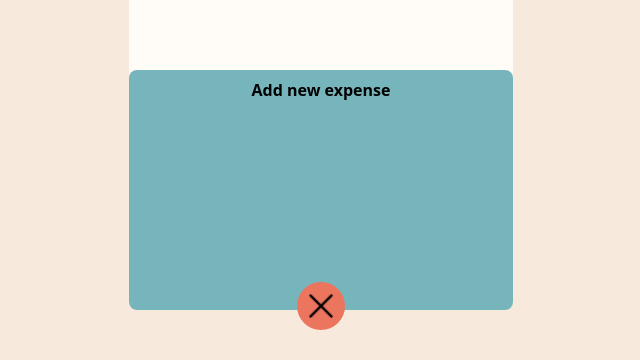
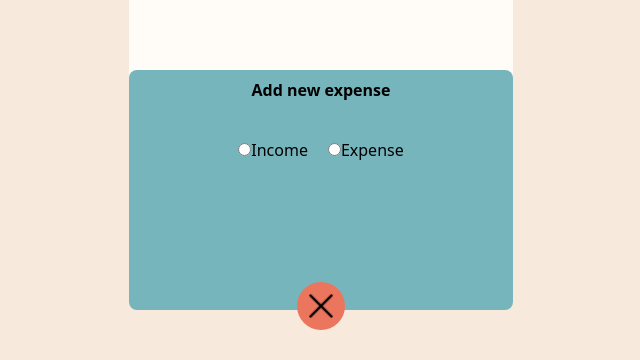
Before and after one commit to jmartinpizarro/expense-tracker, a React (Vite) app: page / in a window 1280 px wide. Both pictures are taken after a click on the element 640 px from the left and 696 px from the top of the page. Shown: the part 390-750 px from the top of the page, without its empty margins (319-959 px from the left). Built offline with nearby package versions, Linux system fonts and the light colour scheme.

Commit message:
Not ideal but maybe a possible solution.

```diff
--- a/src/AccountingTable.jsx
+++ b/src/AccountingTable.jsx
@@ -3,9 +3,11 @@ import { useState } from "react"
 export default function AccountingTable(){
     const [isRotated, setIsRotated] = useState(false);
 
+
     const handleClick = () => {
       setIsRotated(!isRotated);
     };
+
 
     return(
     <div className="h-3/5 bg-white rounded-2xl flex flex-col relative">
@@ -27,9 +29,20 @@ export default function AccountingTable(){
           </div>
         </div>
 
-        <div className={`flex bg-paleBlue absolute bottom-0 w-full h-2/4 rounded-lg transition duration-400 ${isRotated ? 'opacity-100' : 'opacity-0'}`}>
-          <h2 className="text-center mx-auto my-2 font-semibold h-5">Add new expense</h2>
-        </div>
+        <section className={`flex flex-col gap-10 bg-paleBlue absolute bottom-0 w-full h-2/4 rounded-lg transition duration-400 ${isRotated ? 'opacity-100' : 'opacity-0'}`}>
+          <h2 className="text-center mx-auto mt-2 font-semibold h-5">Add new expense</h2>
+          <form className="flex flex-row mx-auto gap-5">
+            <div>
+              <input type="radio" id="income" name="income" value="income"></input>
+              <label htmlFor="income">Income</label>
+            </div>
+
+            <div>
+              <input type="radio" id="expense" name="expense" value="expense"></input>
+              <label htmlFor="expense">Expense</label>
+            </div>
+          </form>
+        </section>
 
         <div className="absolute rounded-full self-center -bottom-5 bg-paleOrange w-12 h-12 flex items-center justify-center cursor-pointer hover:scale-125 transition ease-in-out duration-700 z-10" onClick={handleClick}>
         <img
```
